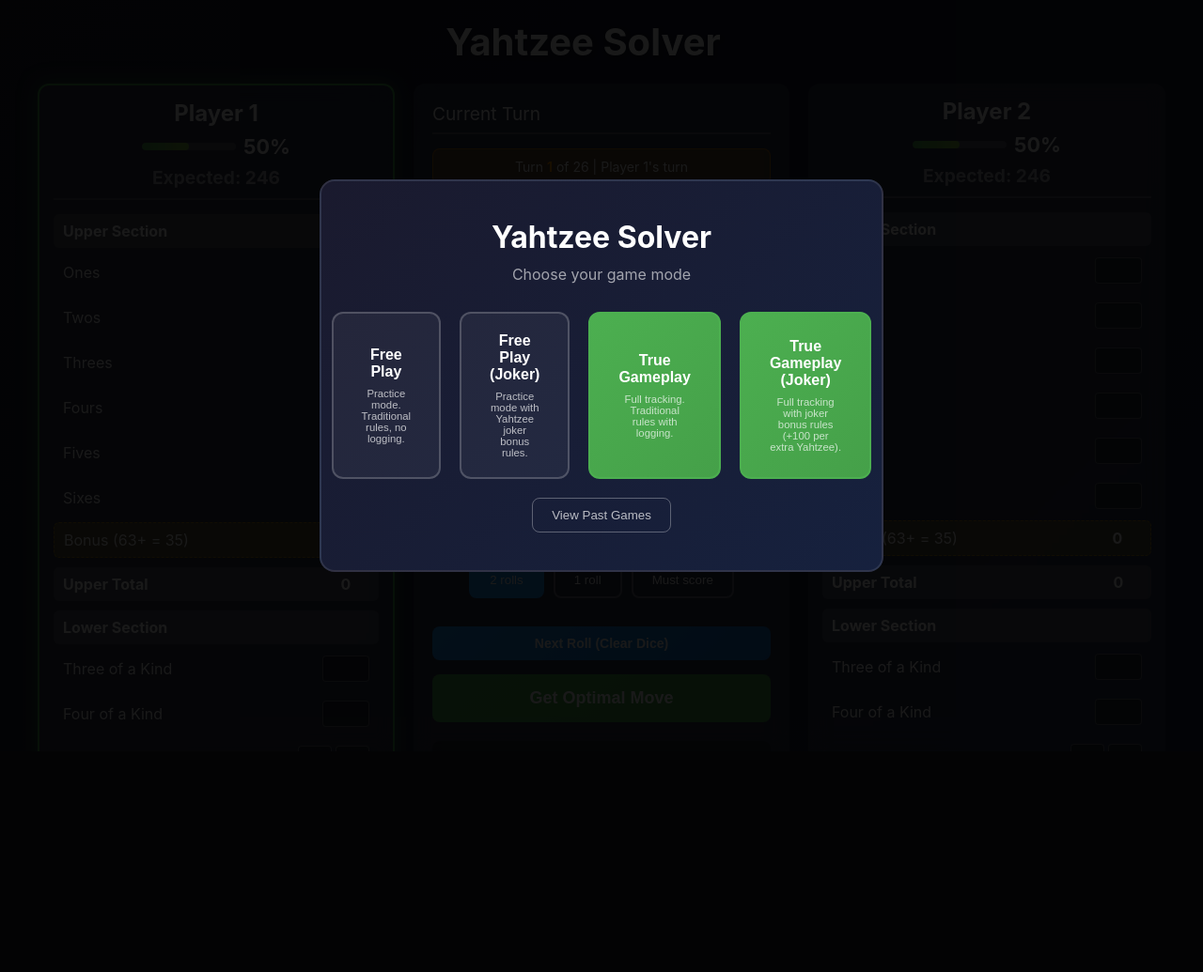
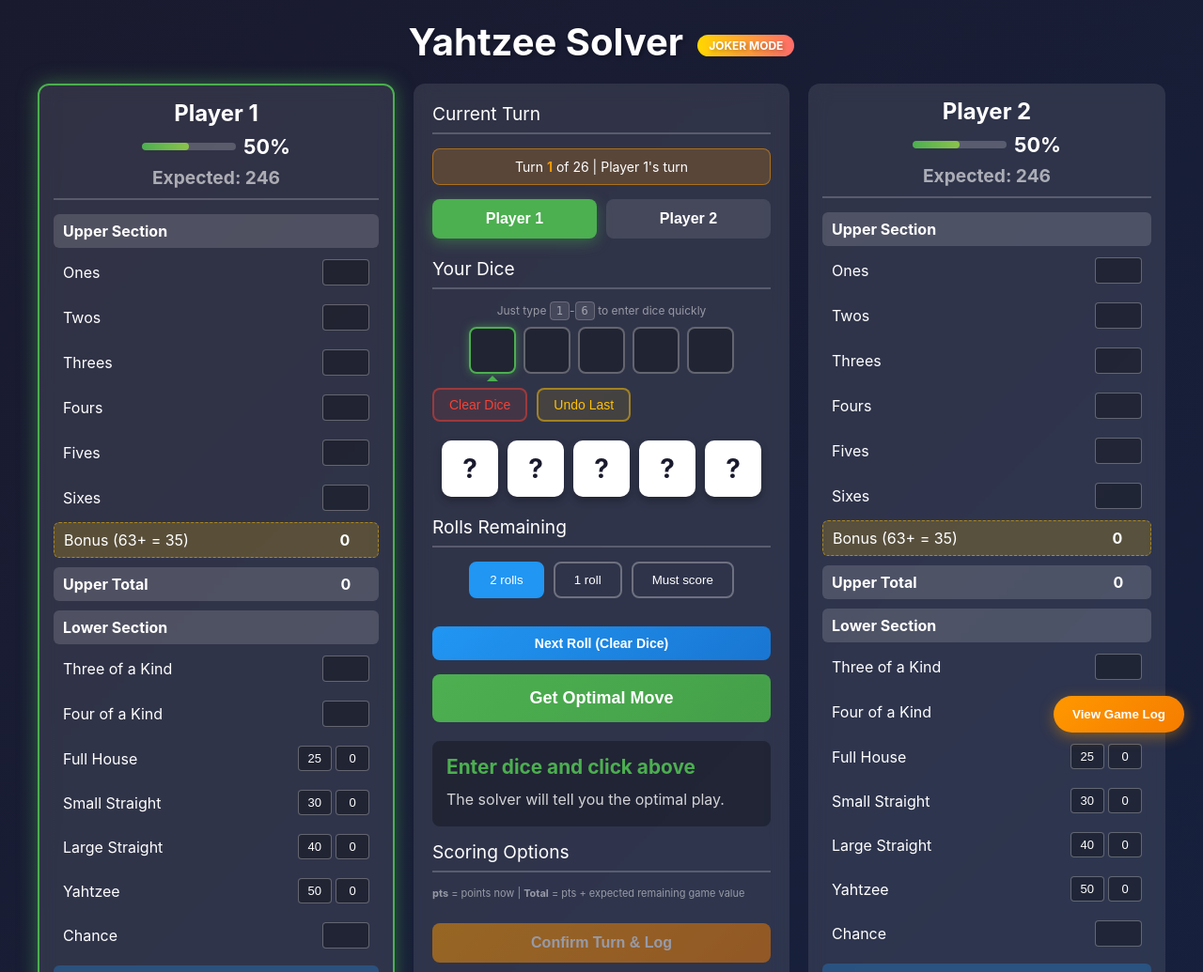
Before and after one commit to CaseyTewey/ysolver, a Flask app: page / in a window 1280 px wide. Shown: the top 1035 px of the page at 94% size. Before the commit the page ends 800 px from the top, so only its background shows below. Run offline with Flask 3, Linux system fonts and the light colour scheme; data that the repository does not hold is empty; parts of the project's set-up code (start-up, migrations or seed data) failed here and were passed over.

Commit message:
Simplify to Joker Mode only + enable direct score input
- Remove mode selection - always use Joker Mode (true-joker)
- Enable direct score input in side columns (no longer disabled)
- Auto-deduce turn number and active player from board state
- Remove traditional mode code paths from backend
- Keep all joker mode EV/PMF calculations intact

Co-Authored-By: Claude Opus 4.5 <noreply@anthropic.com>

```diff
--- a/app.py
+++ b/app.py
@@ -278,8 +278,7 @@ def recommend():
     rolls_remaining = data.get('rolls_remaining', 2)
     player_scores = data.get('scores', {})
 
-    # NEW: Joker mode parameters
-    mode = data.get('mode', 'traditional')
+    # Joker mode parameters (joker mode is now the only mode)
     yahtzee_status = data.get('yahtzee_status', YAHTZEE_UNFILLED)
     yahtzee_bonuses = data.get('yahtzee_bonuses', 0)
 
@@ -294,15 +293,11 @@ def recommend():
     mask = compute_mask(filled)
     upper = compute_upper_total(player_scores)
 
-    # Get recommendation based on mode
-    if mode == 'joker':
-        rec = get_recommendation_joker(dice, mask, upper, rolls_remaining, yahtzee_status)
-        rec['yahtzee_bonuses'] = yahtzee_bonuses
-    else:
-        rec = get_recommendation(dice, mask, upper, rolls_remaining)
-        rec['mode'] = 'traditional'
+    # Always use joker mode
+    rec = get_recommendation_joker(dice, mask, upper, rolls_remaining, yahtzee_status)
+    rec['yahtzee_bonuses'] = yahtzee_bonuses
 
-    # Format response
+    # Format response (always joker mode)
     response = {
         'dice': dice,
         'rolls_remaining': rolls_remaining,
@@ -310,20 +305,19 @@ def recommend():
         'upper': upper,
         'action': rec['action'],
         'expected_value': round(rec['expected_value'], 2),
-        'mode': rec.get('mode', 'traditional'),
+        'mode': 'joker',
+        'yahtzee_status': yahtzee_status,
+        'yahtzee_bonuses': yahtzee_bonuses,
+        'is_yahtzee_roll': bool(rec.get('is_yahtzee_roll', False)),
+        'joker_bonus_available': bool(rec.get('joker_bonus_available', False)),
     }
 
     # Add joker-specific fields
-    if mode == 'joker':
-        response['yahtzee_status'] = yahtzee_status
-        response['yahtzee_bonuses'] = yahtzee_bonuses
-        response['is_yahtzee_roll'] = bool(rec.get('is_yahtzee_roll', False))
-        response['joker_bonus_available'] = bool(rec.get('joker_bonus_available', False))
-        if rec.get('forced_category') is not None:
-            response['forced_category'] = rec['forced_category']
-            response['forced_category_name'] = rec.get('forced_category_name')
-        if rec.get('joker_bonus'):
-            response['joker_bonus'] = rec['joker_bonus']
+    if rec.get('forced_category') is not None:
+        response['forced_category'] = rec['forced_category']
+        response['forced_category_name'] = rec.get('forced_category_name')
+    if rec.get('joker_bonus'):
+        response['joker_bonus'] = rec['joker_bonus']
 
     if rec['action'] == 'keep':
         # Calculate which dice to reroll (remove kept dice from original roll)
@@ -379,20 +373,17 @@ def score_options():
 
 @app.route('/api/game_ev', methods=['POST'])
 def game_ev():
-    """Get expected remaining value for a game state."""
+    """Get expected remaining value for a game state (always joker mode)."""
     data = request.json
     player_scores = data.get('scores', {})
-    mode = data.get('mode', 'traditional')
     yahtzee_status = data.get('yahtzee_status', YAHTZEE_UNFILLED)
 
     filled = [int(k) for k, v in player_scores.items() if v is not None]
     mask = compute_mask(filled)
     upper = compute_upper_total(player_scores)
 
-    if mode == 'joker':
-        ev = ev_remaining_joker(mask, upper, yahtzee_status)
-    else:
-        ev = ev_remaining(mask, upper)
+    # Always use joker mode
+    ev = ev_remaining_joker(mask, upper, yahtzee_status)
 
     response = {
         'ev_remaining': round(ev, 2),
@@ -400,45 +391,37 @@ def game_ev():
         'upper': upper,
         'categories_filled': len(filled),
         'categories_remaining': 13 - len(filled),
-        'mode': mode,
+        'mode': 'joker',
+        'yahtzee_status': yahtzee_status,
     }
-
-    if mode == 'joker':
-        response['yahtzee_status'] = yahtzee_status
 
     return jsonify(response)
 
 
 @app.route('/api/modes', methods=['GET'])
 def get_available_modes():
-    """Return list of available game modes."""
+    """Return list of available game modes (only joker mode now)."""
     return jsonify({
         'modes': [
-            {
-                'id': 'traditional',
-                'name': 'Traditional',
-                'description': 'Standard Yahtzee rules without joker bonus'
-            },
             {
                 'id': 'joker',
                 'name': 'Joker Mode',
                 'description': 'With Yahtzee bonus chips (+100 for each additional Yahtzee)'
             },
         ],
-        'default': 'traditional'
+        'default': 'joker'
     })
 
 
 @app.route('/api/win_probability', methods=['POST'])
 def win_probability():
-    """Compute win probability for both players based on current game state."""
+    """Compute win probability for both players based on current game state (always joker mode)."""
     data = request.json
 
     p1_scores = data.get('player1_scores', {})
     p2_scores = data.get('player2_scores', {})
 
-    # Joker mode support
-    mode = data.get('mode', 'traditional')
+    # Joker mode parameters (joker mode is now the only mode)
     p1_yahtzee_status = data.get('player1_yahtzee_status', YAHTZEE_UNFILLED)
     p2_yahtzee_status = data.get('player2_yahtzee_status', YAHTZEE_UNFILLED)
     p1_yahtzee_bonuses = data.get('player1_yahtzee_bonuses', 0)
@@ -472,12 +455,9 @@ def win_probability():
     p1_upper_clamped = min(p1_upper, 63)
     p2_upper_clamped = min(p2_upper, 63)
 
-    if mode == 'joker':
-        p1_ev = ev_remaining_joker(p1_mask, p1_upper_clamped, p1_yahtzee_status)
-        p2_ev = ev_remaining_joker(p2_mask, p2_upper_clamped, p2_yahtzee_status)
-    else:
-        p1_ev = ev_remaining(p1_mask, p1_upper_clamped)
-        p2_ev = ev_remaining(p2_mask, p2_upper_clamped)
+    # Always use joker mode
+    p1_ev = ev_remaining_joker(p1_mask, p1_upper_clamped, p1_yahtzee_status)
+    p2_ev = ev_remaining_joker(p2_mask, p2_upper_clamped, p2_yahtzee_status)
 
     # Categories remaining
     p1_remaining = 13 - len(p1_filled)
@@ -488,14 +468,13 @@ def win_probability():
     p1_unfilled = all_cats - set(p1_filled)
     p2_unfilled = all_cats - set(p2_filled)
 
-    # Compute win probability with elimination check
-    is_joker = (mode == 'joker')
+    # Compute win probability with elimination check (always joker mode)
     p1_win, tie, p2_win = compute_win_probability(
         p1_total, p1_ev, p1_remaining,
         p2_total, p2_ev, p2_remaining,
         unfilled1=p1_unfilled, unfilled2=p2_unfilled,
         upper1=p1_upper, upper2=p2_upper,
-        is_joker_mode=is_joker,
+        is_joker_mode=True,
         yahtzee_status1=p1_yahtzee_status,
         yahtzee_status2=p2_yahtzee_status
     )
@@ -509,23 +488,33 @@ def win_probability():
         ev_diff, max_remaining
     )
 
+    # Include joker bonuses in totals
+    p1_total_with_bonus = p1_total + p1_yahtzee_bonuses * YAHTZEE_BONUS
+    p2_total_with_bonus = p2_total + p2_yahtzee_bonuses * YAHTZEE_BONUS
+
     response = {
         'player1': {
-            'current_score': p1_total,
+            'current_score': p1_total_with_bonus,
             'ev_remaining': round(p1_ev, 2),
-            'expected_final': round(p1_total + p1_ev, 2),
+            'expected_final': round(p1_total_with_bonus + p1_ev, 2),
             'categories_remaining': p1_remaining,
-            'win_probability': round(p1_win * 100, 1)
+            'win_probability': round(p1_win * 100, 1),
+            'yahtzee_status': p1_yahtzee_status,
+            'yahtzee_bonuses': p1_yahtzee_bonuses,
+            'bonus_points': p1_yahtzee_bonuses * YAHTZEE_BONUS,
         },
         'player2': {
-            'current_score': p2_total,
+            'current_score': p2_total_with_bonus,
             'ev_remaining': round(p2_ev, 2),
-            'expected_final': round(p2_total + p2_ev, 2),
+            'expected_final': round(p2_total_with_bonus + p2_ev, 2),
             'categories_remaining': p2_remaining,
-            'win_probability': round(p2_win * 100, 1)
+            'win_probability': round(p2_win * 100, 1),
+            'yahtzee_status': p2_yahtzee_status,
+            'yahtzee_bonuses': p2_yahtzee_bonuses,
+            'bonus_points': p2_yahtzee_bonuses * YAHTZEE_BONUS,
         },
         'tie_probability': round(tie * 100, 1),
-        'mode': mode,
+        'mode': 'joker',
         'approximation': {
             'method': 'normal',
             'has_edge_case': edge_case_info['has_edge_case'],
@@ -534,21 +523,6 @@ def win_probability():
             'exact_feasible': edge_case_info['exact_feasible']
         }
     }
-
-    # Add joker-specific info
-    if mode == 'joker':
-        response['player1']['yahtzee_status'] = p1_yahtzee_status
-        response['player1']['yahtzee_bonuses'] = p1_yahtzee_bonuses
-        response['player1']['bonus_points'] = p1_yahtzee_bonuses * YAHTZEE_BONUS
-        response['player2']['yahtzee_status'] = p2_yahtzee_status
-        response['player2']['yahtzee_bonuses'] = p2_yahtzee_bonuses
-        response['player2']['bonus_points'] = p2_yahtzee_bonuses * YAHTZEE_BONUS
-
-        # Adjust totals to include joker bonuses
-        response['player1']['current_score'] += p1_yahtzee_bonuses * YAHTZEE_BONUS
-        response['player1']['expected_final'] += p1_yahtzee_bonuses * YAHTZEE_BONUS
-        response['player2']['current_score'] += p2_yahtzee_bonuses * YAHTZEE_BONUS
-        response['player2']['expected_final'] += p2_yahtzee_bonuses * YAHTZEE_BONUS
 
     return jsonify(response)
 
@@ -569,8 +543,7 @@ def win_probability_exact():
     p1_scores = data.get('player1_scores', {})
     p2_scores = data.get('player2_scores', {})
 
-    # Joker mode parameters
-    mode = data.get('mode', 'traditional')
+    # Joker mode parameters (joker mode is now the only mode)
     p1_yahtzee_bonuses = data.get('player1_yahtzee_bonuses', 0)
     p2_yahtzee_bonuses = data.get('player2_yahtzee_bonuses', 0)
     p1_yahtzee_status = data.get('player1_yahtzee_status', YAHTZEE_UNFILLED)
@@ -596,10 +569,9 @@ def win_probability_exact():
     p1_total, p1_upper, p1_mask, p1_filled = get_state(p1_scores)
     p2_total, p2_upper, p2_mask, p2_filled = get_state(p2_scores)
 
-    # Add joker bonuses to current totals (already earned bonuses)
-    if mode == 'joker':
-        p1_total += p1_yahtzee_bonuses * YAHTZEE_BONUS
-        p2_total += p2_yahtzee_bonuses * YAHTZEE_BONUS
+    # Add joker bonuses to current totals (always joker mode)
+    p1_total += p1_yahtzee_bonuses * YAHTZEE_BONUS
+    p2_total += p2_yahtzee_bonuses * YAHTZEE_BONUS
 
     p1_remaining = 13 - len(p1_filled)
     p2_remaining = 13 - len(p2_filled)
@@ -613,24 +585,12 @@ def win_probability_exact():
         }), 400
 
     try:
-        if mode == 'joker':
-            # Use joker PMF solver (models yahtzee_status and future joker bonuses)
-            clear_pmf_joker_cache()
-            p1_win, tie_prob, p2_win = compute_win_probability_joker_exact(
-                p1_locked=p1_total, p1_mask=p1_mask, p1_upper=min(p1_upper, 63), p1_yahtzee_status=p1_yahtzee_status,
-                p2_locked=p2_total, p2_mask=p2_mask, p2_upper=min(p2_upper, 63), p2_yahtzee_status=p2_yahtzee_status
-            )
-            method = 'exact_pmf_joker'
-        else:
-            # Use traditional PMF solver
-            clear_pmf_cache()
-            state1 = PlayerState(score=p1_total, mask=p1_mask, upper=min(p1_upper, 63))
-            state2 = PlayerState(score=p2_total, mask=p2_mask, upper=min(p2_upper, 63))
-            result = compute_win_probs(state1, state2)
-            p1_win = result['win_prob']
-            tie_prob = result['tie_prob']
-            p2_win = result['lose_prob']
-            method = 'exact_pmf_traditional'
+        # Always use joker PMF solver (models yahtzee_status and future joker bonuses)
+        clear_pmf_joker_cache()
+        p1_win, tie_prob, p2_win = compute_win_probability_joker_exact(
+            p1_locked=p1_total, p1_mask=p1_mask, p1_upper=min(p1_upper, 63), p1_yahtzee_status=p1_yahtzee_status,
+            p2_locked=p2_total, p2_mask=p2_mask, p2_upper=min(p2_upper, 63), p2_yahtzee_status=p2_yahtzee_status
+        )
 
         return jsonify({
             'player1': {
@@ -644,7 +604,7 @@ def win_probability_exact():
                 'win_probability': round(p2_win * 100, 2)
             },
             'tie_probability': round(tie_prob * 100, 2),
-            'method': method,
+            'method': 'exact_pmf_joker',
             'feasible': True
         })
     except Exception as e:
--- a/templates/index.html
+++ b/templates/index.html
@@ -1213,33 +1213,8 @@
     </style>
 </head>
 <body>
-    <!-- Mode Selection Overlay -->
-    <div class="mode-overlay" id="mode-overlay">
-        <div class="mode-selector">
-            <h2>Yahtzee Solver</h2>
-            <p>Choose your game mode</p>
-            <div class="mode-buttons">
-                <button class="mode-btn" onclick="startGame('free')">
-                    <h3>Free Play</h3>
-                    <p>Practice mode. Traditional rules, no logging.</p>
-                </button>
-                <button class="mode-btn" onclick="startGame('free-joker')">
-                    <h3>Free Play (Joker)</h3>
-                    <p>Practice mode with Yahtzee joker bonus rules.</p>
-                </button>
-                <button class="mode-btn primary" onclick="startGame('true')">
-                    <h3>True Gameplay</h3>
-                    <p>Full tracking. Traditional rules with logging.</p>
-                </button>
-                <button class="mode-btn primary" onclick="startGame('true-joker')">
-                    <h3>True Gameplay (Joker)</h3>
-                    <p>Full tracking with joker bonus rules (+100 per extra Yahtzee).</p>
-                </button>
-            </div>
-            <button style="margin-top: 20px; background: none; border: 1px solid rgba(255,255,255,0.3); color: rgba(255,255,255,0.7); padding: 10px 20px; border-radius: 8px; cursor: pointer;" onclick="viewHistoryFromStart()">
-                View Past Games
-            </button>
-        </div>
+    <!-- Mode Selection Overlay - Hidden, auto-starts in Joker mode -->
+    <div class="mode-overlay hidden" id="mode-overlay">
     </div>
 
     <!-- Game Log Panel (slides in from right) -->
@@ -1427,8 +1402,8 @@
         };
 
         // Game mode and logging
-        let gameMode = null; // 'free', 'true', 'free-joker', or 'true-joker'
-        let isJokerMode = false; // True if playing with joker rules
+        let gameMode = 'true-joker'; // Always joker mode now
+        let isJokerMode = true; // Always true - joker rules only
         let currentTurn = 1;
         let gameLog = []; // Array of turn entries
         let currentTurnData = null; // Data being collected for current turn
@@ -1481,8 +1456,9 @@
 
         // Start game with selected mode
         function startGame(mode) {
-            gameMode = mode;
-            isJokerMode = mode.includes('joker');
+            // Always use joker mode now
+            gameMode = 'true-joker';
+            isJokerMode = true;
             document.getElementById('mode-overlay').classList.add('hidden');
 
             const indicator = document.getElementById('mode-indicator');
@@ -1492,41 +1468,67 @@
             yahtzeeStatus = { 1: 0, 2: 0 };
             yahtzeeBonuses = { 1: 0, 2: 0 };
 
-            if (mode === 'true' || mode === 'true-joker') {
-                const modeText = isJokerMode ? 'TRUE GAMEPLAY (JOKER)' : 'TRUE GAMEPLAY';
-                indicator.textContent = modeText;
+            // Always joker mode UI
+            indicator.textContent = 'JOKER MODE';
             indicator.className = 'mode-indicator true-gameplay';
-                if (isJokerMode) {
             indicator.style.background = 'linear-gradient(90deg, #ffd700, #ff6b6b)';
-                }
+
             document.getElementById('turn-indicator').classList.remove('hidden');
             document.getElementById('toggle-log-btn').classList.remove('hidden');
             document.getElementById('confirm-score-btn').classList.remove('hidden');
-                // Disable direct score input in true gameplay - must use confirm button
-                disableDirectScoreInput();
+
+            // KEEP direct score input enabled - users can enter scores directly
+            // (removed disableDirectScoreInput() call)
+
             initTurn();
-            } else {
-                const modeText = isJokerMode ? 'FREE PLAY (JOKER)' : 'FREE PLAY';
-                indicator.textContent = modeText;
-                indicator.className = 'mode-indicator free-play';
-                if (isJokerMode) {
-                    indicator.style.background = 'linear-gradient(90deg, #ffd700, #4CAF50)';
-                }
-            }
-
-            // Show joker bonus display if in joker mode
-            if (isJokerMode) {
+
+            // Show joker bonus display
             showJokerBonusDisplay();
-            }
-
-            // Update fresh game EV for the selected mode
+
+            // Update fresh game EV for joker mode
             updateFreshEV();
 
-            // Update win probabilities with correct mode
+            // Update win probabilities
             updateWinProbabilities();
 
             // Update calculation mode indicator
             updateCalcModeIndicator();
+
+            // Calculate turn from board state
+            calculateTurnFromBoard();
+        }
+
+        // Calculate turn number and active player from board state
+        function calculateTurnFromBoard() {
+            const p1Filled = Object.keys(playerScores[1]).filter(k => playerScores[1][k] !== undefined).length;
+            const p2Filled = Object.keys(playerScores[2]).filter(k => playerScores[2][k] !== undefined).length;
+            const totalFilled = p1Filled + p2Filled;
+
+            // Turn number is based on total filled (each turn fills one category)
+            // Turn 1 = first entry, Turn 26 = last entry
+            currentTurn = Math.min(totalFilled + 1, 26);
+
+            // Active player: whoever has fewer filled categories (P1 if tied)
+            if (p1Filled <= p2Filled) {
+                setActivePlayer(1);
+            } else {
+                setActivePlayer(2);
+            }
+
+            // Update turn display
+            updateTurnDisplay();
+        }
+
+        // Update turn display
+        function updateTurnDisplay() {
+            const turnNumEl = document.getElementById('current-turn-num');
+            const turnPlayerEl = document.getElementById('turn-player-name');
+            if (turnNumEl) {
+                turnNumEl.textContent = currentTurn;
+            }
+            if (turnPlayerEl) {
+                turnPlayerEl.textContent = `Player ${activePlayer}`;
+            }
         }
 
         // Update the calculation mode indicator in footer
@@ -2450,18 +2452,15 @@
             } else {
                 playerScores[player][category] = parseInt(value);
                 document.getElementById(`row-${player}-${category}`).classList.add('filled');
-
-                // Auto-switch to other player after entering a score (only in free play mode)
-                if (gameMode !== 'true') {
-                    const otherPlayer = player === 1 ? 2 : 1;
-                    setTimeout(() => {
-                        setActivePlayer(otherPlayer);
-                        clearDiceForNewTurn();
-                    }, 300);
-                }
             }
             updateTotals(player);
             updateWinProbabilities();
+
+            // Auto-deduce turn number and active player from board state
+            calculateTurnFromBoard();
+
+            // Clear dice for new turn after scoring
+            clearDiceForNewTurn();
         }
 
         // Set fixed score for categories like Full House, Straights, Yahtzee
@@ -2469,15 +2468,6 @@
             // Check if already filled
             if (playerScores[player][category] !== undefined) return;
 
-            // In True Gameplay mode, use the logging function
-            if (gameMode === 'true') {
-                // Only allow for active player
-                if (player !== activePlayer) return;
-                logAndScoreTurn(category, value);
-                return;
-            }
-
-            // Free play mode
             saveState();
 
             // Reset waiting state
@@ -2505,15 +2495,23 @@
                 toggle.querySelector('.zero-btn').classList.add('active');
             }
 
+            // Handle Yahtzee status tracking for joker mode
+            if (category === 11) { // Yahtzee category
+                if (value === 50) {
+                    yahtzeeStatus[player] = 2; // SCORED
+                } else {
+                    yahtzeeStatus[player] = 1; // SCRATCHED
+                }
+            }
+
             updateTotals(player);
             updateWinProbabilities();
 
-            // Auto-switch to other player (free play mode)
-            const otherPlayer = player === 1 ? 2 : 1;
-            setTimeout(() => {
-                setActivePlayer(otherPlayer);
+            // Auto-deduce turn from board state
+            calculateTurnFromBoard();
+
+            // Clear dice for new turn
             clearDiceForNewTurn();
-            }, 300);
         }
 
         // Clear dice for a new turn without saving state (called after scoring)
@@ -3487,16 +3485,19 @@
             setupDiceInputs();
             updateCurrentDieIndicator();
 
+            // Auto-start in joker mode (no mode selection needed)
+            startGame('true-joker');
+
             // Focus first dice input
             setTimeout(() => {
                 document.getElementById('die-1').focus();
             }, 100);
 
-            // Set fresh game EV
+            // Set fresh game EV (joker mode)
             fetch('/api/game_ev', {
                 method: 'POST',
                 headers: { 'Content-Type': 'application/json' },
-                body: JSON.stringify({ scores: {} })
+                body: JSON.stringify({ scores: {}, yahtzee_status: 0 })
             })
             .then(r => r.json())
             .then(data => {
```
Lines whose indentation alone changed are shown as unchanged.
